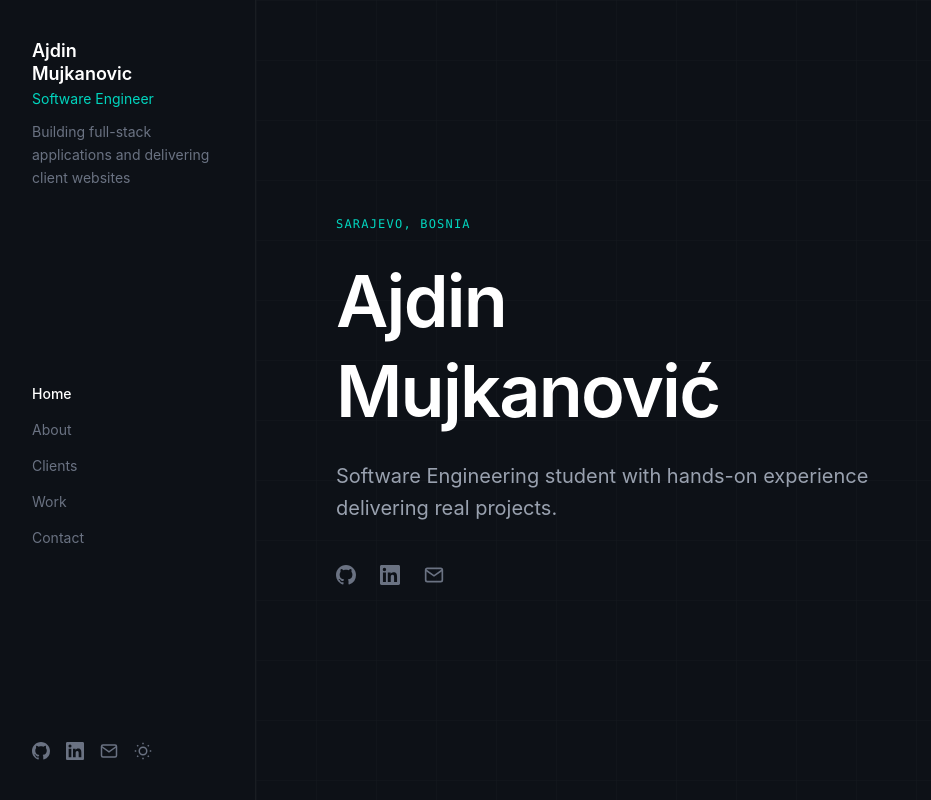
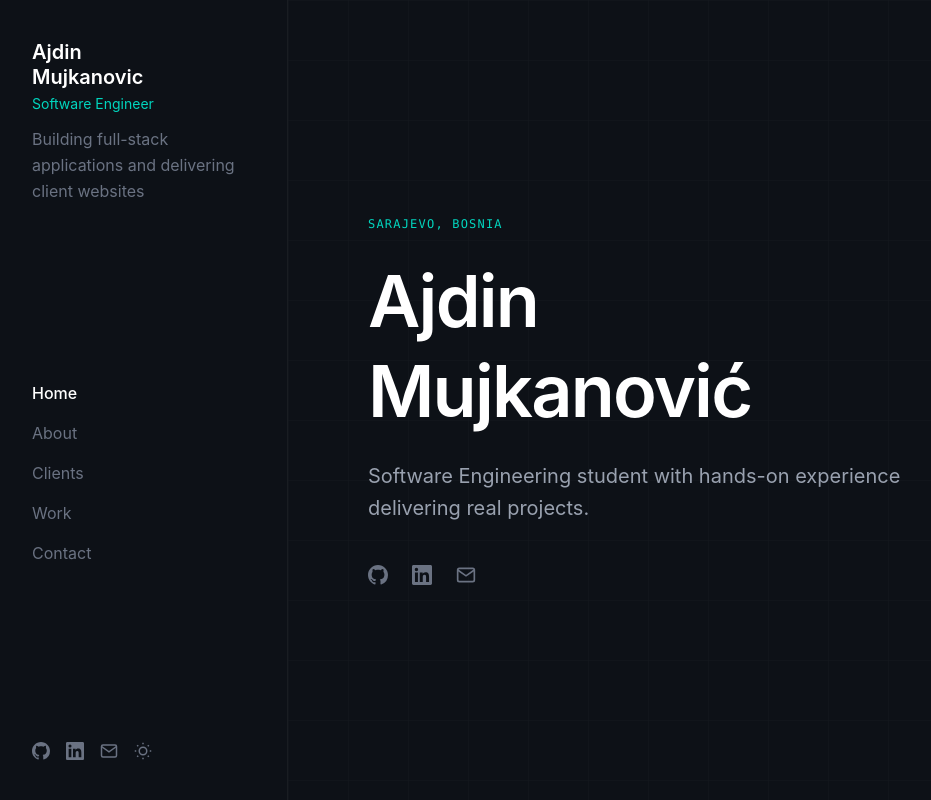
Before and after one commit to Ajdin111/portfolio, a React app: page / in a window 1280 px wide. Shown: the top 800 px of the page, without its empty margins (0-931 px from the left). Built offline with nearby package versions, Linux system fonts and the light colour scheme; the HTML template or start-up script is replaced by a standard one.

Commit message:
fix: sidebar width, text size

```diff
--- a/src/App.tsx
+++ b/src/App.tsx
@@ -17,7 +17,7 @@ function App() {
     : 'bg-gray-50 text-gray-800'
 }`}>
       <Sidebar toggleTheme={toggleTheme} />
-      <main className="mt-16 lg:mt-0 lg:ml-64 flex-1">
+      <main className="mt-16 lg:mt-0 lg:ml-72 flex-1">
         <ScrollProgress />
         <Hero />
         <About />
--- a/src/components/layout/Sidebar.tsx
+++ b/src/components/layout/Sidebar.tsx
@@ -64,13 +64,13 @@ export default function Sidebar({ toggleTheme }: SidebarProps) {
   return (
     <>
       {/* DESKTOP SIDEBAR */}
-      <aside className="hidden lg:flex fixed top-0 left-0 h-screen w-64 flex-col justify-between px-8 py-10 border-r border-white/5 z-40">
+      <aside className="hidden lg:flex fixed top-0 left-0 h-screen w-72 flex-col justify-between px-8 py-10 border-r border-white/5 z-40">
         <div>
-          <p className="text-white font-semibold text-lg leading-tight">
+          <p className="text-white font-semibold text-xl leading-tight">
             Ajdin<br />Mujkanovic
           </p>
           <p className="text-teal-400 text-sm mt-1">Software Engineer</p>
-          <p className="text-gray-500 text-sm mt-3 leading-relaxed">
+          <p className="text-gray-500 text-base mt-3 leading-relaxed">
             Building full-stack applications and delivering client websites
           </p>
         </div>
@@ -80,7 +80,7 @@ export default function Sidebar({ toggleTheme }: SidebarProps) {
             <button
               key={link.id}
               onClick={() => handleNavClick(link.id)}
-              className={`text-left text-sm py-1 transition-colors duration-200 ${
+              className={`text-left text-base py-1 transition-colors duration-200 ${
                 activeSection === link.id
                   ? 'text-white font-medium'
                   : 'text-gray-500 hover:text-gray-300'
```
